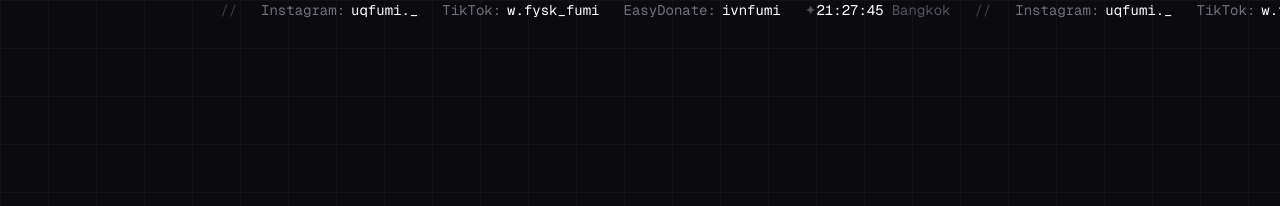
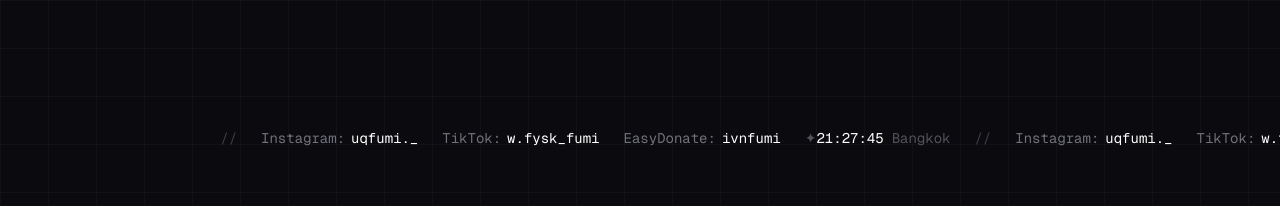
Before and after one commit to cltq/v2, a Next.js app: page /music in a window 1280 px wide. Shown: the top 206 px of the page. Built offline with nearby package versions, Linux system fonts and the light colour scheme; no server answers.

Commit message:
move marquee down with pt-32

```diff
--- a/app/components/InfiniteMarquee.tsx
+++ b/app/components/InfiniteMarquee.tsx
@@ -57,7 +57,7 @@ const item = (
 
 export default function InfiniteMarquee() {
   return (
-    <div className="group relative overflow-hidden pb-2 max-md:pl-14">
+    <div className="group relative overflow-hidden pt-32 pb-2 max-md:pl-14">
       <div
         className="flex animate-marquee group-hover:[animation-play-state:paused]"
         style={{ width: "max-content" }}
```
